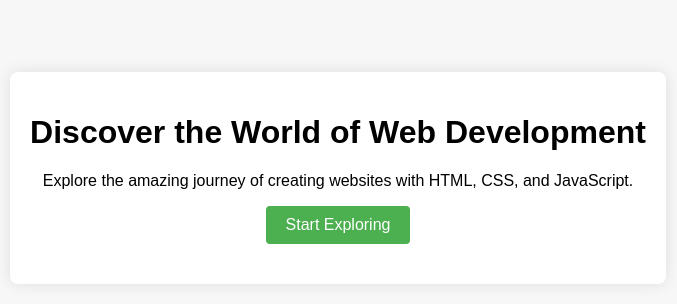
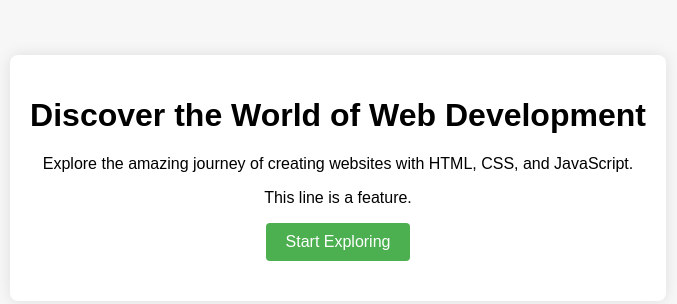
Before and after one commit to l0ksh/web-page, a plain HTML site: page index.html in a window 1280 px wide. Shown: the part 222-526 px from the top of the page, without its empty margins (302-979 px from the left). Drawn offline with Linux system fonts and the light colour scheme.

Commit message:
Updated index.html

```diff
--- a/index.html
+++ b/index.html
@@ -11,6 +11,7 @@
 <div id="content">
     <h1>Discover the World of Web Development</h1>
     <p>Explore the amazing journey of creating websites with HTML, CSS, and JavaScript.</p>
+    <p>This line is a feature.</p>
     <button id="button">Start Exploring</button>
     <div id="output"></div>
 </div>
```
